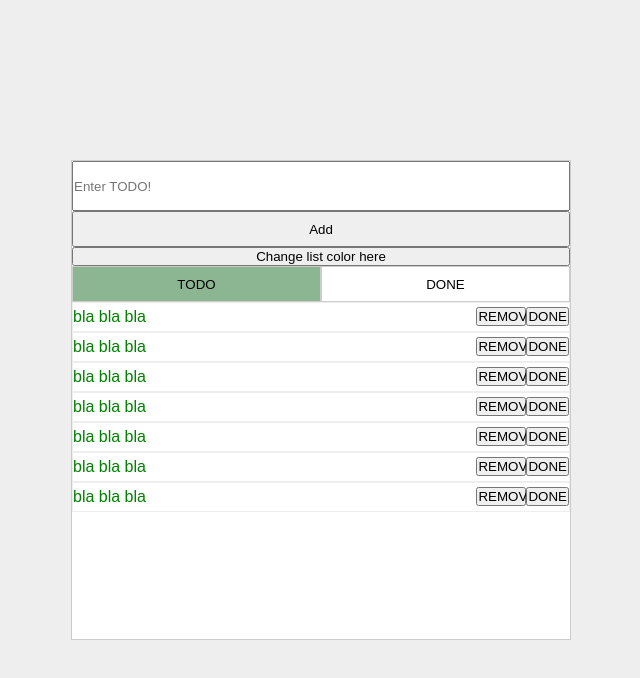
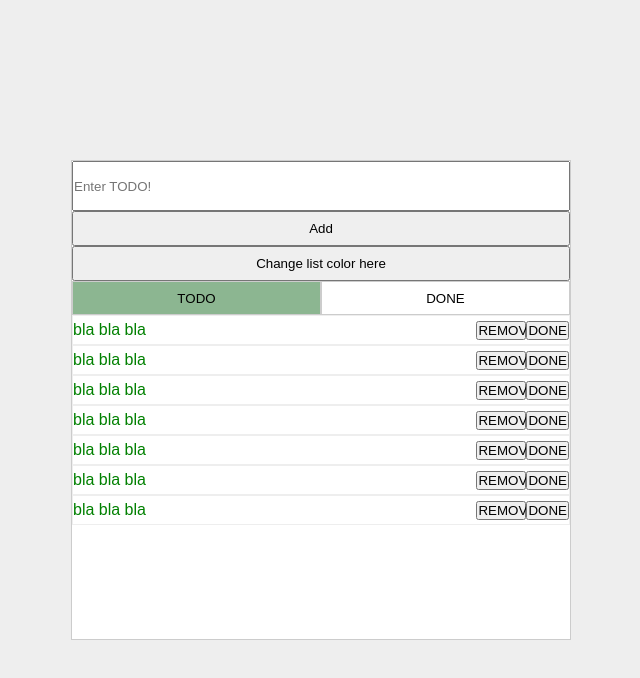
Before and after one commit to eladcandroid/todo-app, a website: page index.html in a window 1280 px wide. Shown: the whole page, without its empty margins (319-959 px from the left). Drawn offline with nearby package versions, Linux system fonts and the light colour scheme; files that its build step writes are made by us from their sources.

Commit message:
customized the color-btn

```diff
--- a/src/css/todo-app.scss
+++ b/src/css/todo-app.scss
@@ -23,6 +23,17 @@
         }
     }
 
+    .color-btn {
+        border-style: solid 3px;
+        height: 50px;
+        outline: none;
+        &:hover {
+            cursor: pointer;
+            background-color: grey;
+        }
+    }
+
+
     .todo-sections {
         height: 50px;
     }
```
